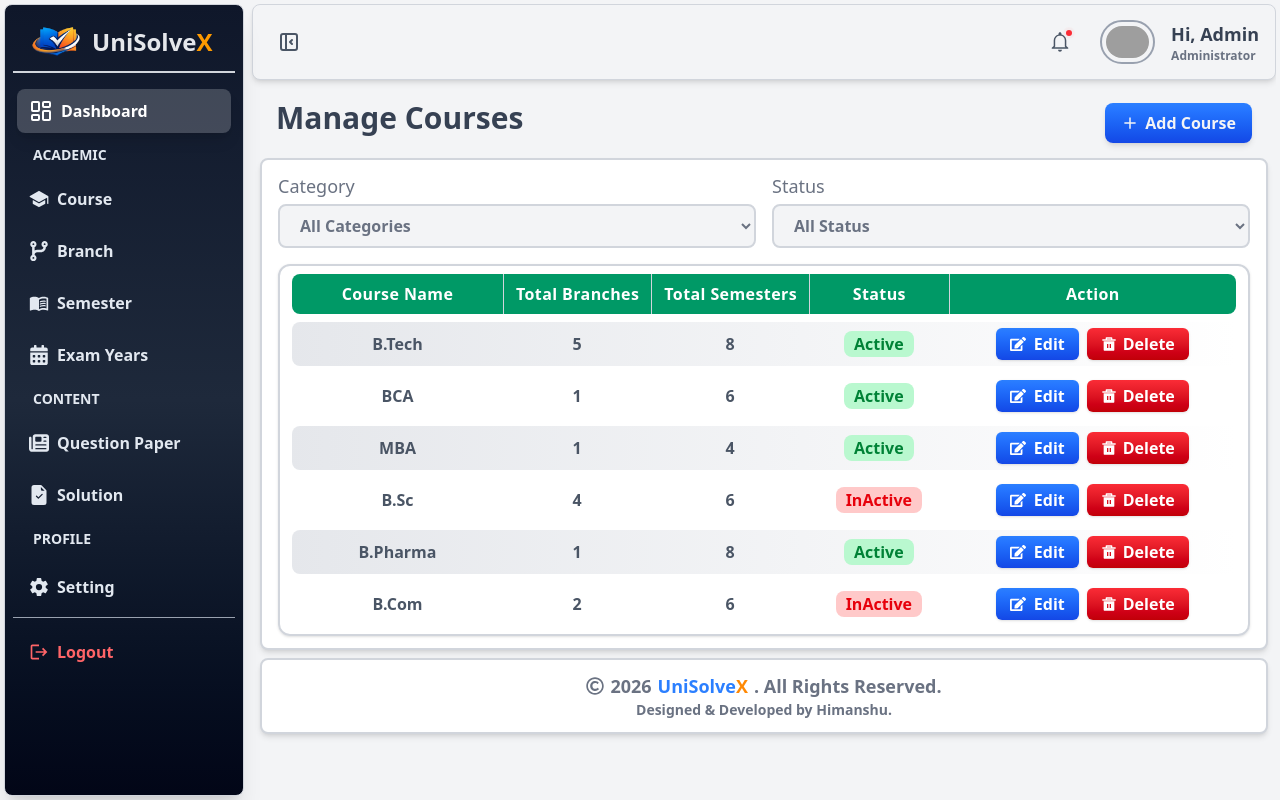
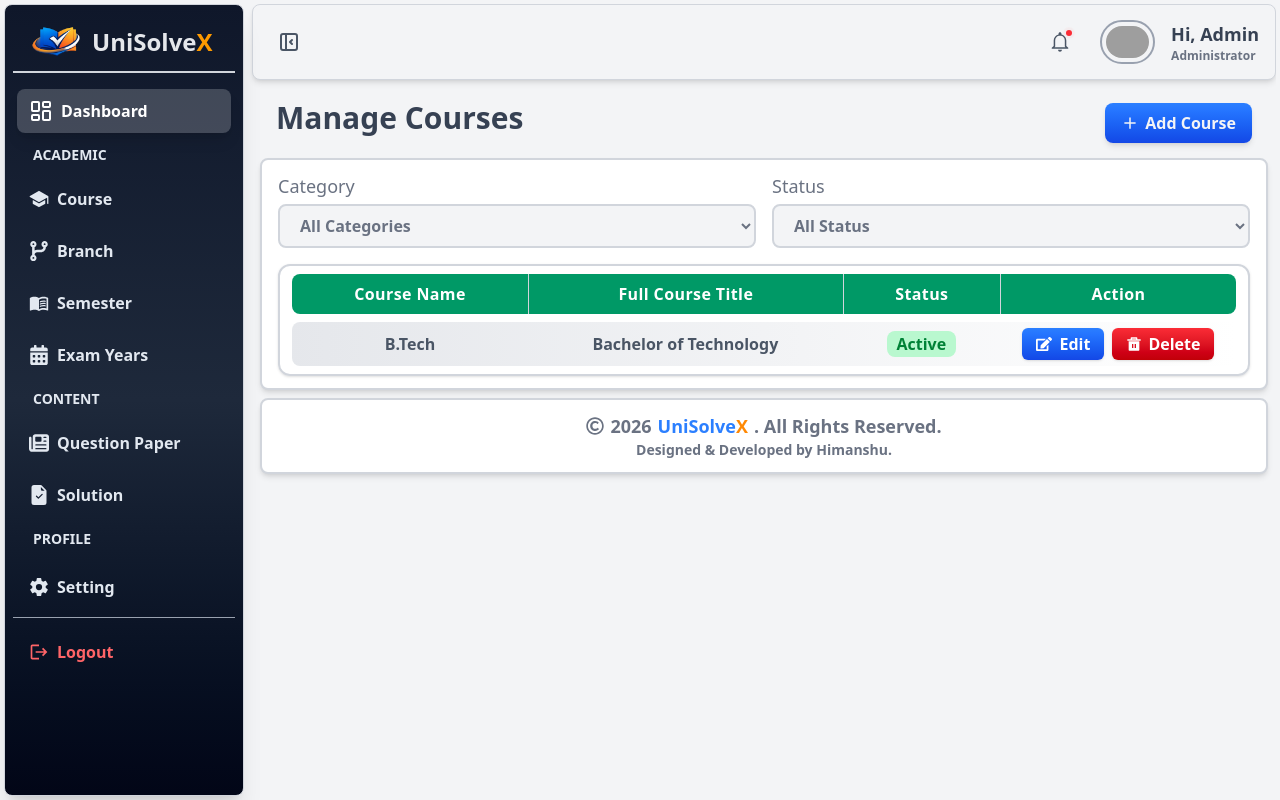
Before and after one commit to Himanshusingh00123/UniSolveX, a React (Vite) app: page /admin/courses in a window 1280 px wide. Built offline with nearby package versions, Linux system fonts and the light colour scheme; grey boxes are pictures that could not be loaded.

Commit message:
i add course-addition page with a component and make it responsive

```diff
--- a/package.json
+++ b/package.json
@@ -21,6 +21,8 @@
     "react-icons": "^5.5.0",
     "react-router-dom": "^7.13.0",
     "remixicon": "^4.8.0",
+    "sweetalert2": "^11.26.22",
+    "sweetalert2-react-content": "^5.1.1",
     "tailwindcss": "^4.1.18"
   },
   "devDependencies": {
--- /dev/null
+++ b/src/Components/Admin/Addcourse.jsx
@@ -0,0 +1,88 @@
+import { useState } from "react";
+import Swal from "sweetalert2";
+
+const Addcourse = () => {
+  const [bg, setBg] = useState(true);
+
+  return (
+    <div>
+      <form className="sm:p-8 p-6 rounded-xl flex-col flex gap-2 max-sm:-mx-7 bg-white ">
+        <div>
+          <h1 className="text-xl font-semibold text-gray-900 text-start">
+            Add New Course
+          </h1>
+          <p className="sm:text-base text-sm text-start ">
+            Fill in the details to create a new course.
+          </p>
+        </div>
+
+        <label className="text-start text-gray-800 font-medium text-base mt-4">
+          Course Name *
+        </label>
+        <input
+          class="p-2.5 rounded-xl placeholder-gray-500  focus:outline-2 focus:outline-blue-500
+       border-gray-300 border-2"
+          type="text"
+          placeholder="e.g., B.Tech"
+          required
+        />
+
+        <label className="text-start text-gray-800 font-medium text-base mt-3">
+          Full Course Title *
+        </label>
+        <input
+          className="p-2.5 rounded-xl placeholder-gray-400  focus:outline-2 focus:outline-blue-500
+       border-gray-300 border-2"
+          type="text"
+          placeholder="e.g., Bachelor of Technology"
+          required
+        />
+
+        <label className="text-start text-gray-800 font-medium text-base mt-3">
+          Status
+        </label>
+        <select
+          className="p-2.5 rounded-xl placeholder-gray-400  focus:outline-2 focus:outline-blue-500
+       border-gray-300 border-2 cursor-pointer"
+        >
+          <option
+            className="sm:text-base text-xs text-gray-600 font-medium"
+            value="active"
+          >
+            Active
+          </option>
+          <option
+            className="sm:text-base text-xs text-gray-600 font-medium"
+            value="inactive"
+          >
+            InActive
+          </option>
+        </select>
+
+        <div className="flex justify-end items-center mt-3 gap-2.5">
+          <button
+            className="border  border-gray-300 text-gray-600  px-4 py-2 rounded-lg hover:bg-gray-100
+              hover:text-gray-800 cursor-pointer block"
+            type="button"
+            onClick={() => Swal.close()}
+          >
+            Cancel
+          </button>
+
+          <button
+            onClick={() => setBg(!bg)}
+            type="submit"
+            className={`shadow-md
+            ${bg ? "bg-linear-to-b from-blue-500 to-blue-700" : "bg-linear-to-b from-blue-400 to-blue-600"}
+             hover:from-blue-600 hover:to-blue-800
+            text-white font-semibold px-4 py-2 flex justify-center items-center gap-2 cursor-pointer rounded-lg`}
+          >
+            Add Course
+          </button>
+        </div>
+      </form>
+    </div>
+  );
+};
+
+export default Addcourse;
--- a/src/Components/Admin/Courses.jsx
+++ b/src/Components/Admin/Courses.jsx
@@ -2,9 +2,23 @@ import { IoMdAdd } from "react-icons/io";
 import { FaEdit } from "react-icons/fa";
 import { RiDeleteBin5Fill } from "react-icons/ri";
 import { useState } from "react";
+import Swal from "sweetalert2";
+import withReactContent from "sweetalert2-react-content";
+import Addcourse from "./Addcourse";
 
 const Courses = () => {
   const [bg, setBg] = useState(true);
+  const MySwal = withReactContent(Swal);
+
+  const addCourse = () => {
+    setBg(!bg);
+    MySwal.fire({
+      width: "600px",
+      background: "none",
+      html: <Addcourse />,
+      showConfirmButton: false,
+    });
+  };
 
   return (
     <div className="md:p-2">
@@ -13,7 +27,7 @@ const Courses = () => {
           Manage Courses
         </h1>
         <button
-          onClick={() => setBg(!bg)}
+          onClick={addCourse}
           className={` flex justify-center max-sm:w-full  gap-1.5 items-center px-4 py-2
         ${bg ? "bg-linear-to-b from-blue-500 to-blue-700 text-gray-100" : "text-white  bg-linear-to-b from-blue-400 to-blue-600"}
          hover:text-white hover:from-blue-600 hover:to-blue-800
@@ -91,175 +105,27 @@ const Courses = () => {
               <th className="p-2 rounded-l-lg px-3 w-3/12 tracking-wide">
                 Course Name
               </th>
-              <th className="border-l px-3 border-gray-300 tracking-wide">
-                Total Branches
+              <th className="border-l px-3 border-gray-300 w-4/12 tracking-wide">
+                Full Course Title
               </th>
-              <th className="border-l px-3 border-gray-300 tracking-wide">
-                Total Semesters
-              </th>
-              <th className="border-l px-3 border-gray-300 w-2/12 tracking-wide">
+              <th className="border-l px-3 border-gray-300  tracking-wide">
                 Status
               </th>
-              <th className="border-l border-gray-300 w-4/12 rounded-r-lg tracking-wide">
+              <th className="border-l border-gray-300 w-3/12 rounded-r-lg tracking-wide">
                 Action
               </th>
             </thead>
 
             <tbody className="text-gray-600 text-center text-sm sm:text-base font-semibold whitespace-nowrap">
               <tr className="odd:bg-linear-to-r odd:from-gray-200 odd:to-white even:bg-white">
-                <td className=" rounded-l-lg">B.Tech</td>
-                <td>5</td>
-                <td className="font-bold">8</td>
+                <td className=" rounded-l-lg font-bold">B.Tech</td>
+                <td>Bachelor of Technology</td>
                 <td>
                   <span className="bg-green-200 px-2.5 py-0.5 rounded-lg  text-green-700">
                     Active
                   </span>
                 </td>
                 <td className="flex justify-center items-center p-1.5 text-white gap-2 rounded-r-xl">
-                  <div
-                    className="bg-linear-to-b from-blue-500 to-blue-700 py-1 px-3.5 hover:from-blue-600 hover:to-blue-800
-                            shadow-sm rounded-md flex justify-center items-center gap-2 cursor-pointer
-                            transition-all duration-300 hover:scale-105"
-                  >
-                    <FaEdit />
-                    Edit
-                  </div>
-                  <div
-                    className="bg-linear-to-b from-red-500 to-red-700 py-1 px-3.5 hover:from-red-600 hover:to-red-800
-                            shadow-sm rounded-md flex justify-center items-center gap-1.5 cursor-pointer
-                            transition-all duration-300 hover:scale-105"
-                  >
-                    <RiDeleteBin5Fill />
-                    Delete
-                  </div>
-                </td>
-              </tr>
-              <tr className="odd:bg-linear-to-r odd:from-gray-200 odd:to-white even:bg-white ">
-                <td className=" rounded-l-lg">BCA</td>
-                <td>1</td>
-                <td className="font-bold">6</td>
-                <td>
-                  <span className="bg-green-200 px-2.5 py-0.5 rounded-lg  text-green-700">
-                    Active
-                  </span>
-                </td>
-                <td className="flex justify-center items-center p-1.5 text-white gap-2">
-                  <div
-                    className="bg-linear-to-b from-blue-500 to-blue-700 py-1 px-3.5 hover:from-blue-600 hover:to-blue-800
-                            shadow-sm rounded-md flex justify-center items-center gap-2 cursor-pointer
-                            transition-all duration-300 hover:scale-105"
-                  >
-                    <FaEdit />
-                    Edit
-                  </div>
-                  <div
-                    className="bg-linear-to-b from-red-500 to-red-700 py-1 px-3.5 hover:from-red-600 hover:to-red-800
-                            shadow-sm rounded-md flex justify-center items-center gap-1.5 cursor-pointer
-                            transition-all duration-300 hover:scale-105"
-                  >
-                    <RiDeleteBin5Fill />
-                    Delete
-                  </div>
-                </td>
-              </tr>
-
-              <tr className="odd:bg-linear-to-r odd:from-gray-200 odd:to-white even:bg-white ">
-                <td className=" rounded-l-lg">MBA</td>
-                <td>1</td>
-                <td className="font-bold">4</td>
-                <td>
-                  <span className="bg-green-200 px-2.5 py-0.5 rounded-lg  text-green-700">
-                    Active
-                  </span>
-                </td>
-                <td className="flex justify-center items-center p-1.5 text-white gap-2">
-                  <div
-                    className="bg-linear-to-b from-blue-500 to-blue-700 py-1 px-3.5 hover:from-blue-600 hover:to-blue-800
-                            shadow-sm rounded-md flex justify-center items-center gap-2 cursor-pointer
-                            transition-all duration-300 hover:scale-105"
-                  >
-                    <FaEdit />
-                    Edit
-                  </div>
-                  <div
-                    className="bg-linear-to-b from-red-500 to-red-700 py-1 px-3.5 hover:from-red-600 hover:to-red-800
-                            shadow-sm rounded-md flex justify-center items-center gap-1.5 cursor-pointer
-                            transition-all duration-300 hover:scale-105"
-                  >
-                    <RiDeleteBin5Fill />
-                    Delete
-                  </div>
-                </td>
-              </tr>
-
-              <tr className="odd:bg-linear-to-r odd:from-gray-200 odd:to-white even:bg-white ">
-                <td className=" rounded-l-lg">B.Sc</td>
-                <td>4</td>
-                <td className="font-bold">6</td>
-                <td>
-                  <span className="bg-red-200 px-2.5 py-0.5 rounded-lg  text-red-600">
-                    InActive
-                  </span>
-                </td>
-                <td className="flex justify-center items-center p-1.5 text-white gap-2">
-                  <div
-                    className="bg-linear-to-b from-blue-500 to-blue-700 py-1 px-3.5 hover:from-blue-600 hover:to-blue-800
-                            shadow-sm rounded-md flex justify-center items-center gap-2 cursor-pointer
-                            transition-all duration-300 hover:scale-105"
-                  >
-                    <FaEdit />
-                    Edit
-                  </div>
-                  <div
-                    className="bg-linear-to-b from-red-500 to-red-700 py-1 px-3.5 hover:from-red-600 hover:to-red-800
-                            shadow-sm rounded-md flex justify-center items-center gap-1.5 cursor-pointer
-                            transition-all duration-300 hover:scale-105"
-                  >
-                    <RiDeleteBin5Fill />
-                    Delete
-                  </div>
-                </td>
-              </tr>
-
-              <tr className="odd:bg-linear-to-r odd:from-gray-200 odd:to-white even:bg-white ">
-                <td className=" rounded-l-lg">B.Pharma</td>
-                <td>1</td>
-                <td className="font-bold">8</td>
-                <td>
-                  <span className="bg-green-200 px-2.5 py-0.5 rounded-lg  text-green-700">
-                    Active
-                  </span>
-                </td>
-                <td className="flex justify-center items-center p-1.5 text-white gap-2">
-                  <div
-                    className="bg-linear-to-b from-blue-500 to-blue-700 py-1 px-3.5 hover:from-blue-600 hover:to-blue-800
-                            shadow-sm rounded-md flex justify-center items-center gap-2 cursor-pointer
-                            transition-all duration-300 hover:scale-105"
-                  >
-                    <FaEdit />
-                    Edit
-                  </div>
-                  <div
-                    className="bg-linear-to-b from-red-500 to-red-700 py-1 px-3.5 hover:from-red-600 hover:to-red-800
-                            shadow-sm rounded-md flex justify-center items-center gap-1.5 cursor-pointer
-                            transition-all duration-300 hover:scale-105"
-                  >
-                    <RiDeleteBin5Fill />
-                    Delete
-                  </div>
-                </td>
-              </tr>
-
-              <tr className="odd:bg-linear-to-r odd:from-gray-200 odd:to-white even:bg-white ">
-                <td className=" rounded-l-lg">B.Com</td>
-                <td>2</td>
-                <td className="font-bold">6</td>
-                <td>
-                  <span className="bg-red-200 px-2.5 py-0.5 rounded-lg  text-red-600">
-                    InActive
-                  </span>
-                </td>
-                <td className="flex justify-center items-center p-1.5 text-white gap-2">
                   <div
                     className="bg-linear-to-b from-blue-500 to-blue-700 py-1 px-3.5 hover:from-blue-600 hover:to-blue-800
                             shadow-sm rounded-md flex justify-center items-center gap-2 cursor-pointer
```
Also changed, not shown: 1 other file (tests, documents, lock files or other folders).
